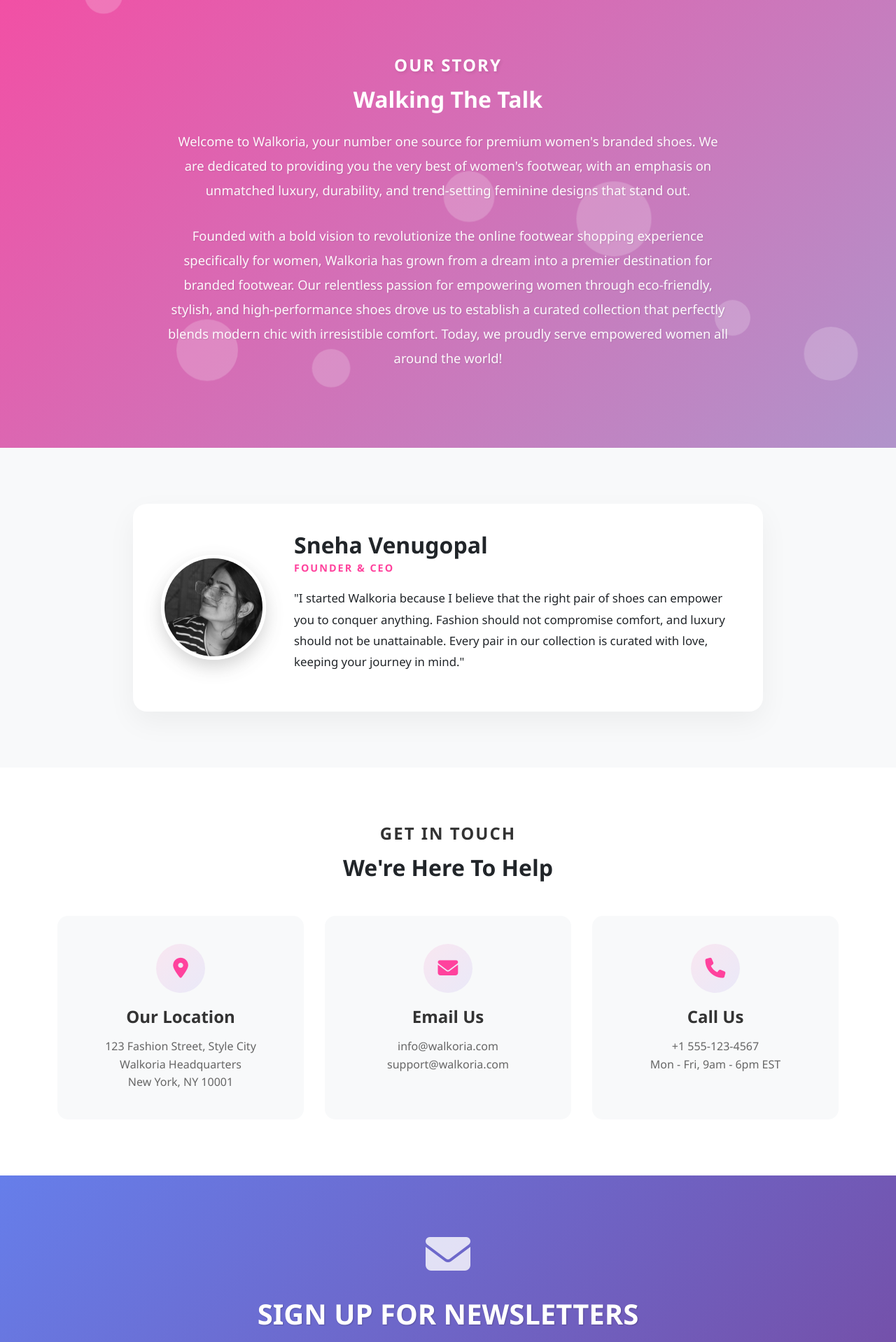
After one commit to SnehaVenugopal/walkoria, a Django app: page /about/ in a window 1280 px wide. The commit adds this page. Shown: the part 394-2312 px from the top of the page at 70% size. Run offline with Django 5.2, Linux system fonts and the light colour scheme.

Commit message:
feat: add About Us page and link it to navigation across pages

```diff
--- /dev/null
+++ b/homepage/templates/about_us.html
@@ -0,0 +1,339 @@
+{% extends 'home_base.html' %}
+{% load static %}
+
+{% block content %}
+<style>
+    .about-header {
+        background: linear-gradient(135deg, rgba(255, 66, 157, 0.9), rgba(108, 92, 231, 0.9));
+        padding: 80px 0;
+        color: white;
+        text-align: center;
+        position: relative;
+        overflow: hidden;
+    }
+
+    .about-header h1 {
+        font-weight: 800;
+        font-size: 3.5rem;
+        margin-bottom: 20px;
+        position: relative;
+        z-index: 2;
+    }
+
+    .about-header p {
+        font-size: 1.2rem;
+        opacity: 0.9;
+        max-width: 600px;
+        margin: 0 auto;
+        position: relative;
+        z-index: 2;
+    }
+
+    .about-header::before {
+        content: '';
+        position: absolute;
+        top: 0; left: 0; right: 0; bottom: 0;
+        background: url('https://www.transparenttextures.com/patterns/cubes.png');
+        opacity: 0.2;
+        z-index: 1;
+    }
+
+    .ceo-section {
+        padding: 80px 0;
+        background-color: #f8f9fa;
+    }
+
+    .ceo-card {
+        background: white;
+        border-radius: 20px;
+        padding: 40px;
+        box-shadow: 0 15px 40px rgba(0, 0, 0, 0.05);
+        display: flex;
+        align-items: center;
+        gap: 40px;
+        max-width: 900px;
+        margin: 0 auto;
+        transition: transform 0.3s ease;
+    }
+
+    .ceo-card:hover {
+        transform: translateY(-5px);
+    }
+
+    .ceo-image {
+        width: 150px;
+        height: 150px;
+        border-radius: 50%;
+        object-fit: cover;
+        border: 5px solid white;
+        box-shadow: 0 10px 25px rgba(255, 66, 157, 0.3);
+        flex-shrink: 0;
+        filter: grayscale(100%);
+    }
+
+    .ceo-info h3 {
+        font-size: 2rem;
+        font-weight: 700;
+        color: var(--text-dark);
+        margin-bottom: 5px;
+    }
+
+    .ceo-info h5 {
+        color: var(--primary-color);
+        font-weight: 600;
+        margin-bottom: 20px;
+        text-transform: uppercase;
+        letter-spacing: 2px;
+        font-size: 0.9rem;
+    }
+
+    .ceo-info p {
+        color: var(--text-light);
+        line-height: 1.8;
+        font-size: 1.05rem;
+    }
+
+    .story-section {
+        padding: 80px 0;
+        position: relative;
+        overflow: hidden;
+    }
+
+    .story-content {
+        max-width: 800px;
+        margin: 0 auto;
+        text-align: center;
+        position: relative;
+        z-index: 2;
+    }
+
+    .story-title {
+        color: white;
+        font-weight: 800;
+        text-transform: uppercase;
+        letter-spacing: 2px;
+        margin-bottom: 15px;
+        text-shadow: 2px 2px 4px rgba(0, 0, 0, 0.1);
+    }
+
+    .contact-section .story-title {
+        color: #333;
+        text-shadow: none;
+    }
+
+    .story-text {
+        font-size: 1.15rem;
+        color: rgba(255, 255, 255, 0.95);
+        line-height: 1.9;
+        margin-bottom: 30px;
+        text-shadow: 1px 1px 2px rgba(0, 0, 0, 0.1);
+    }
+
+    /* Floating Bubbles Animation */
+    .bubbles {
+        position: absolute;
+        top: 0;
+        left: 0;
+        width: 100%;
+        height: 100%;
+        z-index: 0;
+        overflow: hidden;
+        pointer-events: none;
+    }
+
+    .bubble {
+        position: absolute;
+        bottom: -100px;
+        background: rgba(255, 255, 255, 0.2);
+        border-radius: 50%;
+        animation: float 10s infinite ease-in;
+    }
+
+    .bubble:nth-child(1) { width: 40px; height: 40px; left: 10%; animation-duration: 8s; }
+    .bubble:nth-child(2) { width: 80px; height: 80px; left: 20%; animation-duration: 12s; animation-delay: 2s; }
+    .bubble:nth-child(3) { width: 50px; height: 50px; left: 35%; animation-duration: 7s; animation-delay: 4s; }
+    .bubble:nth-child(4) { width: 60px; height: 60px; left: 50%; animation-duration: 11s; }
+    .bubble:nth-child(5) { width: 90px; height: 90px; left: 65%; animation-duration: 10s; animation-delay: 1s; }
+    .bubble:nth-child(6) { width: 45px; height: 45px; left: 80%; animation-duration: 8s; animation-delay: 3s; }
+    .bubble:nth-child(7) { width: 70px; height: 70px; left: 90%; animation-duration: 12s; animation-delay: 2s; }
+
+    @keyframes float {
+        0% { transform: translateY(0) scale(1); opacity: 0; }
+        10% { opacity: 1; }
+        90% { opacity: 1; }
+        100% { transform: translateY(-1000px) scale(1.5); opacity: 0; }
+    }
+
+    .contact-section {
+        background: white;
+        padding: 80px 0;
+        position: relative;
+    }
+
+    .contact-grid {
+        display: grid;
+        grid-template-columns: repeat(auto-fit, minmax(300px, 1fr));
+        gap: 30px;
+        margin-top: 50px;
+    }
+
+    .contact-card {
+        background: #f8f9fa;
+        padding: 40px 30px;
+        border-radius: 15px;
+        text-align: center;
+        transition: all 0.3s ease;
+    }
+
+    .contact-card:hover {
+        background: white;
+        box-shadow: 0 15px 35px rgba(0, 0, 0, 0.08);
+        transform: translateY(-5px);
+    }
+
+    .contact-icon-wrapper {
+        width: 70px;
+        height: 70px;
+        background: linear-gradient(135deg, rgba(255, 66, 157, 0.1), rgba(108, 92, 231, 0.1));
+        border-radius: 50%;
+        display: flex;
+        align-items: center;
+        justify-content: center;
+        margin: 0 auto 20px;
+    }
+
+    .contact-icon-wrapper i {
+        font-size: 1.8rem;
+        color: var(--primary-color);
+    }
+
+    .contact-card h4 {
+        font-weight: 700;
+        margin-bottom: 15px;
+        color: #333;
+    }
+
+    .contact-card p {
+        color: #666;
+        line-height: 1.6;
+        margin-bottom: 0;
+    }
+
+    @media (max-width: 768px) {
+        .ceo-card {
+            flex-direction: column;
+            text-align: center;
+            padding: 30px 20px;
+        }
+
+        .about-header h1 {
+            font-size: 2.5rem;
+        }
+    }
+</style>
+
+<!-- About Header -->
+<div class="about-header">
+    <div class="container">
+        <h1>About Walkoria</h1>
+        <p>Your premier destination for elegant, empowered, and trend-setting women's footwear.</p>
+    </div>
+</div>
+
+<!-- Story Section -->
+<div class="story-section">
+    <!-- Floating Bubbles -->
+    <div class="bubbles">
+        <div class="bubble"></div>
+        <div class="bubble"></div>
+        <div class="bubble"></div>
+        <div class="bubble"></div>
+        <div class="bubble"></div>
+        <div class="bubble"></div>
+        <div class="bubble"></div>
+    </div>
+
+    <div class="container">
+        <div class="story-content">
+            <h4 class="story-title">Our Story</h4>
+            <h2 class="mb-4 fw-bold text-white">Walking The Talk</h2>
+            <p class="story-text">
+                Welcome to Walkoria, your number one source for premium women's branded shoes. We are dedicated to providing you the very best of women's footwear, with an emphasis on unmatched luxury, durability, and trend-setting feminine designs that stand out.
+            </p>
+            <p class="story-text">
+                Founded with a bold vision to revolutionize the online footwear shopping experience specifically for women, Walkoria has grown from a dream into a premier destination for branded footwear. Our relentless passion for empowering women through eco-friendly, stylish, and high-performance shoes drove us to establish a curated collection that perfectly blends modern chic with irresistible comfort. Today, we proudly serve empowered women all around the world!
+            </p>
+        </div>
+    </div>
+</div>
+
+<!-- CEO Section -->
+<div class="ceo-section">
+    <div class="container">
+        <div class="ceo-card">
+            <!-- Using the black & white photo of the CEO -->
+            <img src="{% static 'assets/my_pic2.jpg' %}" alt="Sneha Venugopal" class="ceo-image">
+            <div class="ceo-info">
+                <h3>Sneha Venugopal</h3>
+                <h5>Founder & CEO</h5>
+                <p>
+                    "I started Walkoria because I believe that the right pair of shoes can empower you to conquer anything.
+                    Fashion should not compromise comfort, and luxury should not be unattainable.
+                    Every pair in our collection is curated with love, keeping your journey in mind."
+                </p>
+            </div>
+        </div>
+    </div>
+</div>
+
+<!-- Contact Section -->
+<div id="contact-section" class="contact-section">
+    <div class="container">
+        <div class="text-center mb-5">
+            <h4 class="story-title">Get In Touch</h4>
+            <h2 class="fw-bold">We're Here To Help</h2>
+        </div>
+
+        <div class="contact-grid">
+            <div class="contact-card">
+                <div class="contact-icon-wrapper">
+                    <i class="fas fa-map-marker-alt"></i>
+                </div>
+                <h4>Our Location</h4>
+                <p>123 Fashion Street, Style City<br>Walkoria Headquarters<br>New York, NY 10001</p>
+            </div>
+
+            <div class="contact-card">
+                <div class="contact-icon-wrapper">
+                    <i class="fas fa-envelope"></i>
+                </div>
+                <h4>Email Us</h4>
+                <p>info@walkoria.com<br>support@walkoria.com</p>
+            </div>
+
+            <div class="contact-card">
+                <div class="contact-icon-wrapper">
+                    <i class="fas fa-phone"></i>
+                </div>
+                <h4>Call Us</h4>
+                <p>+1 555-123-4567<br>Mon - Fri, 9am - 6pm EST</p>
+            </div>
+        </div>
+    </div>
+</div>
+
+<script>
+    // If the URL has #contact-section, scroll to it on load
+    document.addEventListener("DOMContentLoaded", function() {
+        if(window.location.hash === "#contact-section") {
+            setTimeout(function() {
+                var element = document.getElementById("contact-section");
+                if(element) {
+                    var y = element.getBoundingClientRect().top + window.scrollY - 100; // 100px offset for fixed navbar
+                    window.scrollTo({top: y, behavior: 'smooth'});
+                }
+            }, 500);
+        }
+    });
+</script>
+{% endblock %}
--- a/homepage/templates/home_base.html
+++ b/homepage/templates/home_base.html
@@ -625,10 +625,10 @@
                         <a class="nav-link" href="{% url 'product_listing' %}">Products</a>
                     </li>
                     <li class="nav-item">
-                        <a class="nav-link" href="#">About Us</a>
+                        <a class="nav-link" href="{% url 'about_us' %}">About Us</a>
                     </li>
                     <li class="nav-item">
-                        <a class="nav-link" href="#">Contact</a>
+                        <a class="nav-link" href="{% url 'about_us' %}#contact-section">Contact</a>
                     </li>
                 </ul>
 
@@ -749,7 +749,7 @@
             <div class="row">
                 <div class="col-lg-3 col-md-6 mb-4">
                     <h5 class="footer-title">CUSTOMER SERVICE</h5>
-                    <a href="#" class="footer-link">Contact us</a>
+                    <a href="{% url 'about_us' %}#contact-section" class="footer-link">Contact us</a>
                     <a href="#" class="footer-link">Shipping & Returns</a>
                     <a href="#" class="footer-link">Terms & Conditions</a>
                     <a href="#" class="footer-link">Delivery</a>
@@ -757,7 +757,7 @@
 
                 <div class="col-lg-3 col-md-6 mb-4">
                     <h5 class="footer-title">INFORMATION</h5>
-                    <a href="#" class="footer-link">About</a>
+                    <a href="{% url 'about_us' %}" class="footer-link">About</a>
                     <a href="#" class="footer-link">Payments</a>
                     <a href="#" class="footer-link">Size guide</a>
                     <a href="#" class="footer-link">Administrator</a>
--- a/homepage/urls.py
+++ b/homepage/urls.py
@@ -8,5 +8,6 @@ urlpatterns = [
     path('products/filter/', views.filter_products, name='filter_products'),
     path('product/<int:product_id>/', views.product_detail, name='product_detail'),
     path('get-variant-details/', views.get_variant_details, name='get_variant_details'),
+    path('about/', views.about_us, name='about_us'),
 
 ]
--- a/homepage/views.py
+++ b/homepage/views.py
@@ -17,6 +17,15 @@ from wallet.models import Offer
 
 
 # Create your views here.
+
+def about_us(request):
+    cart_items_count = 0
+    if request.user.is_authenticated:
+        from cart.models import Cart
+        cart = Cart.objects.filter(user=request.user).first()
+        if cart:
+            cart_items_count = cart.items.count()
+    return render(request, 'about_us.html', {'cart_items_count': cart_items_count})
 
 def custom_404(request, exception):
     """Custom 404 error page"""
--- a/userpanel/templates/base_userpanel.html
+++ b/userpanel/templates/base_userpanel.html
@@ -461,10 +461,10 @@
                         <a class="nav-link" href="{%url 'product_listing'%}">PRODUCTS</a>
                     </li>
                     <li class="nav-item">
-                        <a class="nav-link" href="#">ABOUT US</a>
+                        <a class="nav-link" href="{% url 'about_us' %}">ABOUT US</a>
                     </li>
                     <li class="nav-item">
-                        <a class="nav-link" href="#">CONTACT</a>
+                        <a class="nav-link" href="{% url 'about_us' %}#contact-section">CONTACT</a>
                     </li>
                     <li class="nav-item">
                         <a class="nav-link" href="{% url 'view_cart' %}">
```
Also changed, not shown: homepage/templates/baseuser.html (+4 -4 lines), users/templates/base.html (+4 -4 lines), static/assets/my_pic2.jpg (added).
